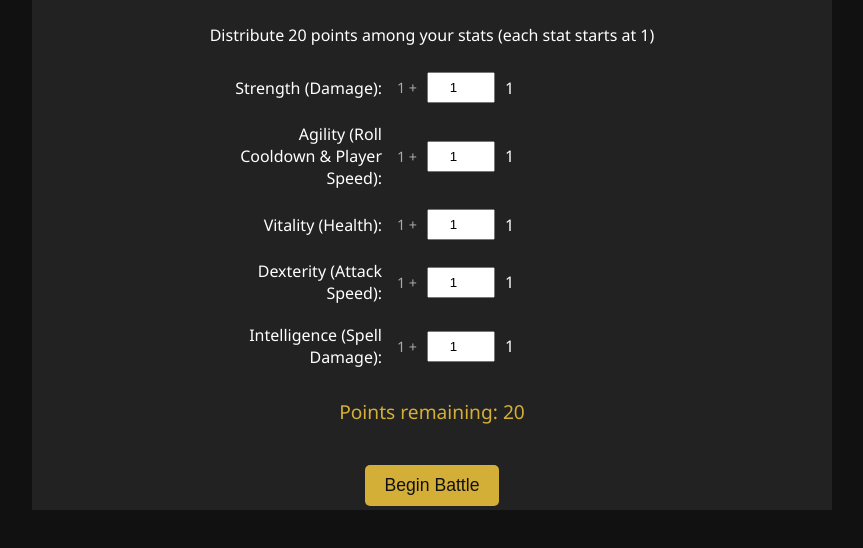
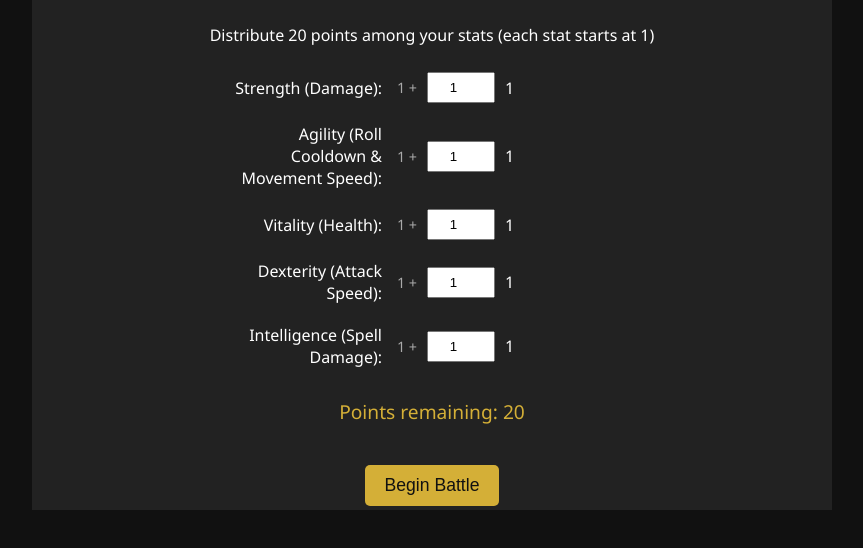
Before and after one commit to NoahN08/Elden-Souls-Topdown, a plain HTML site: page index.html in a window 1280 px wide. Shown: the part 190-738 px from the top of the page, without its empty margins (208-1071 px from the left). Drawn offline with Linux system fonts and the light colour scheme.

Commit message:
Update index.html
Changed text from "Roll Cooldown &  Player Speed" to "Roll Cooldown &  Movement Speed"

```diff
--- a/index.html
+++ b/index.html
@@ -19,7 +19,7 @@
                 <span class="stat-value">1</span>
             </div>
             <div class="stat-row">
-                <label for="agility">Agility (Roll Cooldown & Player Speed):</label>
+                <label for="agility">Agility (Roll Cooldown & Movement Speed):</label>
                 <span class="base-stat">1 +</span>
                 <input type="number" id="agility" min="1" max="20" value="1">
                 <span class="stat-value">1</span>
```
